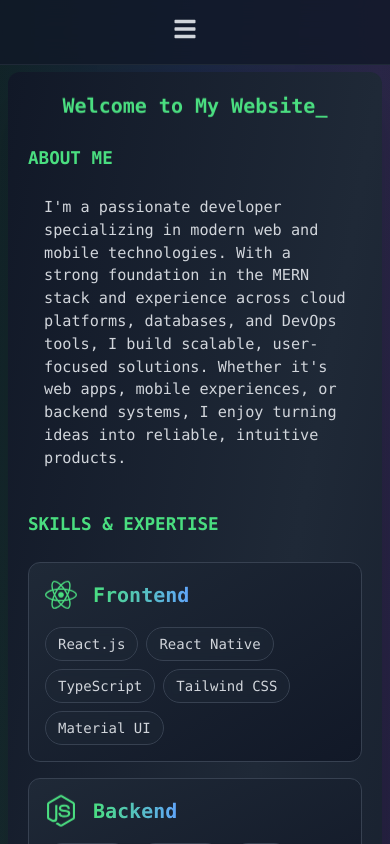
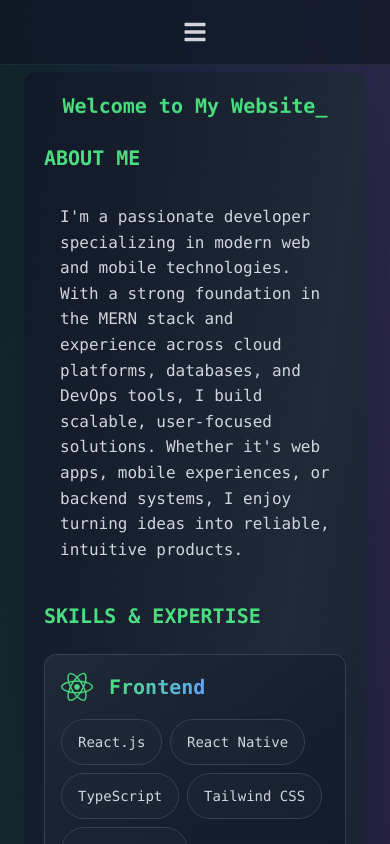
Before and after one commit to KodeKenobi/kodekenobi.github.io, a React (Vite) app: page /home in a window 390 px wide. Shown: the top 844 px of the page. Built offline with nearby package versions, Linux system fonts and the light colour scheme.

Commit message:
Initial commit

```diff
--- a/src/components/Home.tsx
+++ b/src/components/Home.tsx
@@ -30,23 +30,19 @@
     }
   }, [isInstalling]);
 
-  // Intersection Observer for scroll animations
+  // Simplified Intersection Observer for scroll animations
   useEffect(() => {
     const observer = new IntersectionObserver(
       (entries) => {
         entries.forEach((entry) => {
           if (entry.isIntersecting) {
             entry.target.classList.add("animate-in");
-            entry.target.classList.remove("animate-out");
-          } else {
-            entry.target.classList.add("animate-out");
-            entry.target.classList.remove("animate-in");
           }
         });
       },
       {
-        threshold: 0.1,
-        rootMargin: "0px 0px -100px 0px",
+        threshold: 0.2,
+        rootMargin: "0px 0px -50px 0px",
       }
     );
 
@@ -96,40 +92,14 @@
     },
   ];
 
-  // Add mouse move effect for 3D cards
-  const handleMouseMove = (e: React.MouseEvent<HTMLDivElement>) => {
-    const card = e.currentTarget;
-    const rect = card.getBoundingClientRect();
-    const x = e.clientX - rect.left;
-    const y = e.clientY - rect.top;
-
-    const centerX = rect.width / 2;
-    const centerY = rect.height / 2;
-
-    const rotateX = (y - centerY) / 10;
-    const rotateY = (centerX - x) / 10;
-
-    card.style.transform = `perspective(1000px) rotateX(${rotateX}deg) rotateY(${rotateY}deg) scale3d(1.05, 1.05, 1.05)`;
-  };
-
-  const handleMouseLeave = (e: React.MouseEvent<HTMLDivElement>) => {
-    e.currentTarget.style.transform =
-      "perspective(1000px) rotateX(0) rotateY(0) scale3d(1, 1, 1)";
-  };
-
   return (
     <div className="min-h-screen flex flex-col bg-gradient-to-br from-gray-900 via-gray-800 to-gray-900 relative overflow-hidden">
       <Navbar />
-
-      {/* Main Content - Add padding-top to account for fixed navbar */}
       <div className="flex-1 pt-16">
-        {/* Animated Background */}
         <div className="absolute inset-0 bg-gradient-to-r from-green-900 via-blue-900 to-purple-900 opacity-20 animate-gradient"></div>
-        <div className="w-full relative">
-          {/* Terminal Window */}
+        <div className="w-full relative px-4 sm:px-8">
           <div className="mt-4 terminal-window mx-auto shadow-2xl rounded-xl bg-gradient-to-br from-gray-900 via-gray-800 to-gray-900 animate-fade-in px-4 sm:px-8 py-4 sm:py-6 glow-border">
             <div className="terminal-content font-mono animate-slide-up px-1 sm:px-4 py-2 sm:py-6 text-[0.97rem] sm:text-base overflow-x-auto break-words">
-              {/* Main Content */}
               <div className="animate-fade-in">
                 <div className="text-xl sm:text-2xl font-bold text-green-400 mb-6 text-center float">
                   Welcome to My Website
@@ -157,15 +127,11 @@
                       key={category.title}
                       ref={(el) => (cardsRef.current[index] = el)}
                       className="card-3d group relative bg-gradient-to-br from-gray-800 to-gray-900 rounded-xl p-4 sm:p-6
-                        transform transition-all duration-500 ease-out
-                        animate-out opacity-0 translate-y-8 scale-95
-                        hover:shadow-2xl hover:-translate-y-2 hover:scale-105
+                        transform transition-all duration-300 ease-out
                         border border-gray-700 hover:border-green-500/50"
-                      onMouseMove={handleMouseMove}
-                      onMouseLeave={handleMouseLeave}
                     >
                       {/* Glow effect */}
-                      <div className="absolute inset-0 bg-gradient-to-r from-green-500/10 to-blue-500/10 rounded-xl opacity-0 group-hover:opacity-100 transition-opacity duration-500"></div>
+                      <div className="absolute inset-0 bg-gradient-to-r from-green-500/10 to-blue-500/10 rounded-xl opacity-0 group-hover:opacity-100 transition-opacity duration-300"></div>
 
                       {/* Content */}
                       <div className="relative z-10">
@@ -183,7 +149,7 @@
                               key={skill}
                               className="skill-tag px-3 py-1.5 bg-gray-800/50 backdrop-blur-sm rounded-full text-sm text-gray-300
                                 border border-gray-700 hover:border-green-500/50 hover:text-green-400
-                                transition-all duration-300 transform hover:scale-105"
+                                transition-all duration-300"
                             >
                               {skill}
                             </span>
@@ -225,7 +191,6 @@
                   .
                 </div>
 
-                {/* Footer */}
                 <Footer />
               </div>
             </div>
--- a/src/index.css
+++ b/src/index.css
@@ -107,61 +107,65 @@
 
 /* Scroll Animation Classes */
 .animate-in {
-  animation: slideIn3D 0.8s cubic-bezier(0.4, 0, 0.2, 1) forwards;
+  animation: fadeInUp 0.6s cubic-bezier(0.4, 0, 0.2, 1) forwards;
+  opacity: 0;
+  transform: translateY(20px);
 }
 
 .animate-out {
-  animation: slideOut3D 0.8s cubic-bezier(0.4, 0, 0.2, 1) forwards;
+  opacity: 1;
+  transform: translateY(0);
+  transition: opacity 0.3s ease-out, transform 0.3s ease-out;
 }
 
-@keyframes slideIn3D {
+@keyframes fadeInUp {
   from {
     opacity: 0;
-    transform: perspective(1000px) rotateX(30deg) translateY(100px) scale(0.8);
+    transform: translateY(20px);
   }
   to {
     opacity: 1;
-    transform: perspective(1000px) rotateX(0) translateY(0) scale(1);
-  }
-}
-
-@keyframes slideOut3D {
-  from {
-    opacity: 1;
-    transform: perspective(1000px) rotateX(0) translateY(0) scale(1);
-  }
-  to {
-    opacity: 0;
-    transform: perspective(1000px) rotateX(-30deg) translateY(-100px) scale(0.8);
+    transform: translateY(0);
   }
 }
 
 /* Floating Animation */
 .float {
   animation: floating 3s ease-in-out infinite;
+  will-change: transform;
 }
 
 @keyframes floating {
   0% {
-    transform: translateY(0px) rotate(0deg);
+    transform: translateY(0px);
   }
   50% {
-    transform: translateY(-10px) rotate(2deg);
+    transform: translateY(-8px);
   }
   100% {
-    transform: translateY(0px) rotate(0deg);
+    transform: translateY(0px);
   }
 }
 
 /* Skill Tag Animations */
 .skill-tag {
-  transition: all 0.3s cubic-bezier(0.4, 0, 0.2, 1);
-  transform-style: preserve-3d;
+  transition: all 0.2s cubic-bezier(0.4, 0, 0.2, 1);
+  will-change: transform;
+  -webkit-tap-highlight-color: transparent;
+  padding: 0.75rem 1rem;
+  min-height: 2.5rem;
 }
 
-.skill-tag:hover {
-  transform: translateZ(20px) scale(1.1);
-  box-shadow: 0 0 20px rgba(74, 222, 128, 0.3);
+@media (hover: hover) {
+  .skill-tag:hover {
+    transform: translateY(-2px);
+    box-shadow: 0 4px 12px rgba(74, 222, 128, 0.2);
+  }
+}
+
+.skill-tag:active {
+  transform: scale(0.95);
+  transition: transform 0.1s ease;
 }
 
 /* Magnetic Effect */
@@ -202,6 +206,33 @@
   .skill-tag:hover {
     transform: translateZ(10px) scale(1.05);
   }
+
+  .grid {
+    gap: 1rem;
+  }
+
+  .card-3d {
+    padding: 1rem;
+  }
+
+  .topic-header {
+    font-size: 1.25rem;
+    margin-top: 1.5rem;
+    margin-bottom: 1rem;
+  }
+
+  .topic-text {
+    font-size: 1rem;
+    line-height: 1.6;
+    padding: 1rem;
+  }
+
+  button,
+  a {
+    min-height: 44px;
+    min-width: 44px;
+    padding: 0.75rem 1rem;
+  }
 }
 
 /* Smooth Scrolling */
@@ -227,11 +258,21 @@
 .card-3d {
   transform-style: preserve-3d;
   perspective: 1000px;
-  transition: transform 0.6s cubic-bezier(0.4, 0, 0.2, 1);
+  transition: all 0.3s cubic-bezier(0.4, 0, 0.2, 1);
+  will-change: transform;
+  -webkit-tap-highlight-color: transparent;
 }
 
-.card-3d:hover {
-  transform: rotateX(10deg) rotateY(10deg) scale(1.05);
+@media (hover: hover) {
+  .card-3d:hover {
+    transform: translateY(-5px) scale(1.02);
+    box-shadow: 0 20px 40px rgba(0, 0, 0, 0.3);
+  }
+}
+
+.card-3d:active {
+  transform: scale(0.98);
+  transition: transform 0.1s ease;
 }
 
 .card-3d::before {
@@ -252,6 +293,7 @@
 /* Glowing Border Effect */
 .glow-border {
   position: relative;
+  transition: all 0.3s ease;
 }
 
 .glow-border::after {
@@ -269,7 +311,7 @@
 }
 
 .glow-border:hover::after {
-  opacity: 1;
+  opacity: 0.5;
 }
 
 @keyframes glowing {
@@ -283,3 +325,31 @@
     background-position: 0 0;
   }
 }
+
+/* Mobile-First Animations */
+@media (hover: none) {
+  .card-3d:hover {
+    transform: none;
+  }
+
+  .skill-tag:hover {
+    transform: none;
+  }
+
+  .glow-border:hover::after {
+    opacity: 0;
+  }
+}
+
+/* Performance optimizations */
+@media (prefers-reduced-motion: reduce) {
+  .animate-in,
+  .animate-out,
+  .float,
+  .card-3d,
+  .skill-tag {
+    animation: none;
+    transition: none;
+    transform: none;
+  }
+}
```
Also changed, not shown: 5 other files (tests, documents, lock files or other folders).
